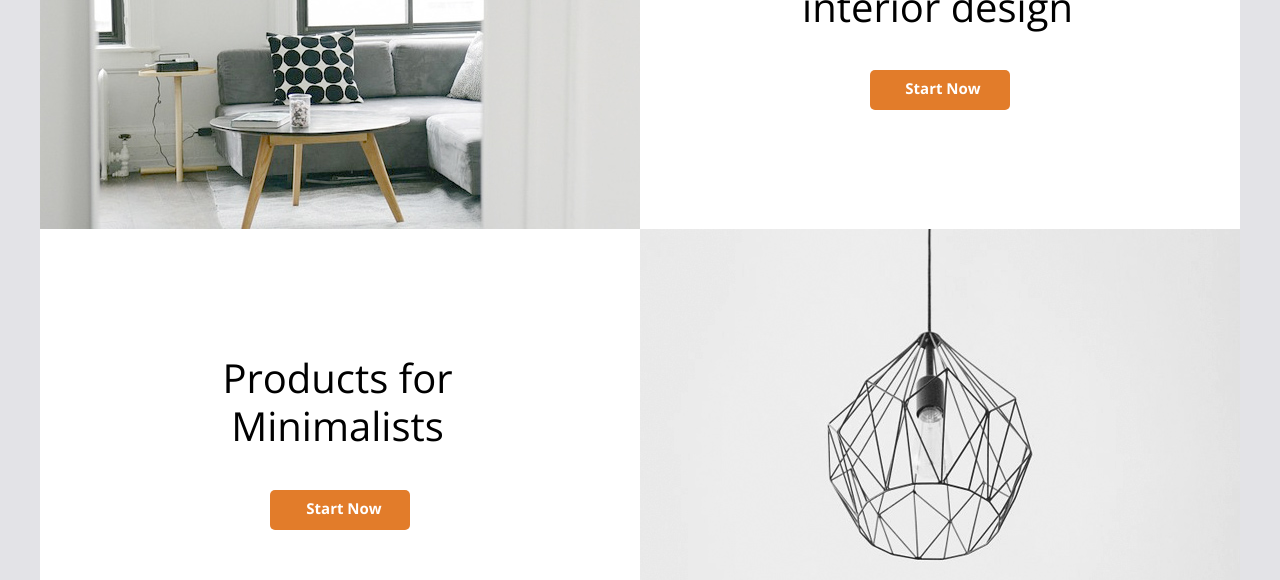
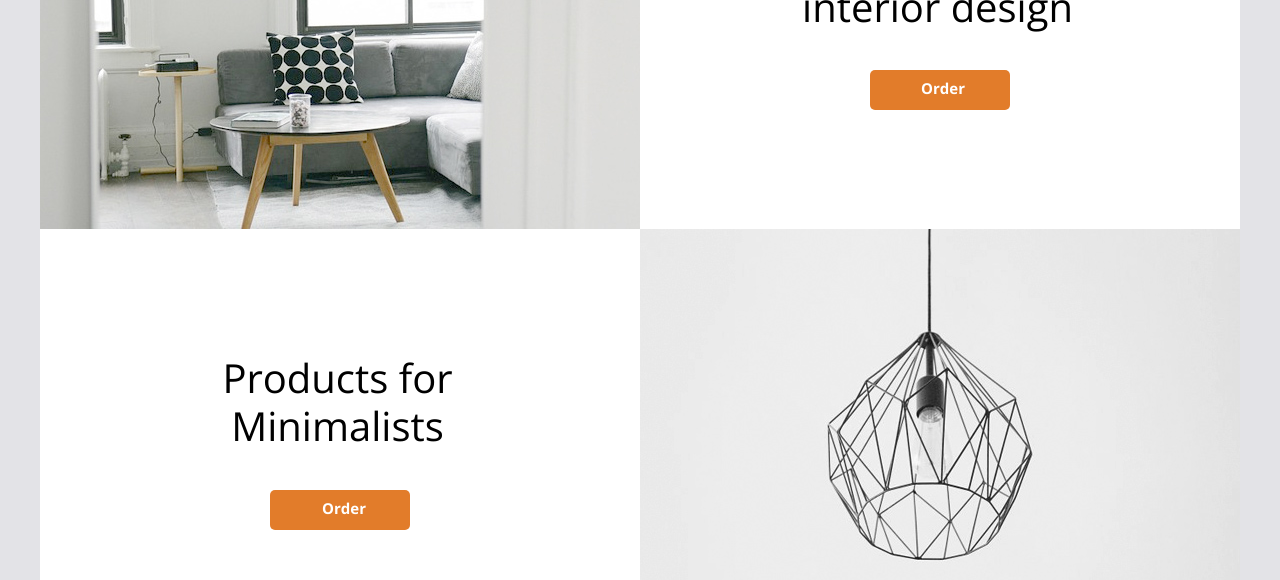
Before and after one commit to vitaliyzotov/poject_card, a plain HTML site: page index.html in a window 1280 px wide. Shown: the part 171-751 px from the top of the page. Drawn offline with nearby package versions, Linux system fonts and the light colour scheme.

Commit message:
Change button name in index.html

```diff
--- a/index.html
+++ b/index.html
@@ -12,11 +12,11 @@
         <div class="block1"></div>
         <div class="block2">
             <div class="title">Create your own<br>interior design</div>
-            <a class="button" href="#">Start Now</a>
+            <a class="button" href="#">Order</a>
         </div>
         <div class="block3">
             <div class="title2">Products for<br>Minimalists</div>
-            <a class="button2" href="#">Start Now</a>
+            <a class="button2" href="#">Order</a>
         </div>
         <div class="block4"></div>
     </div>
```
